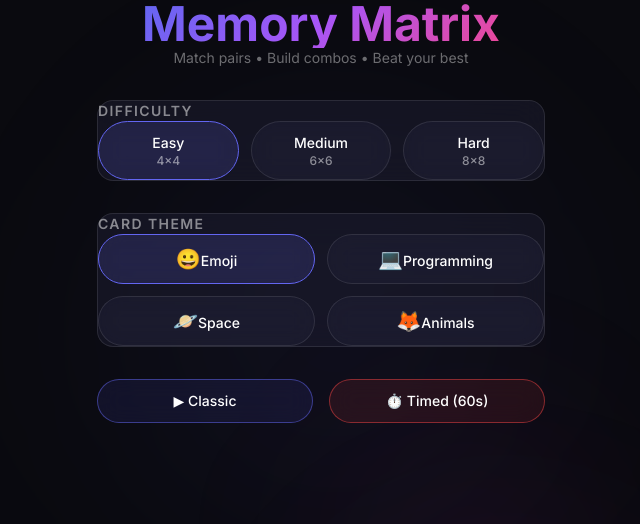
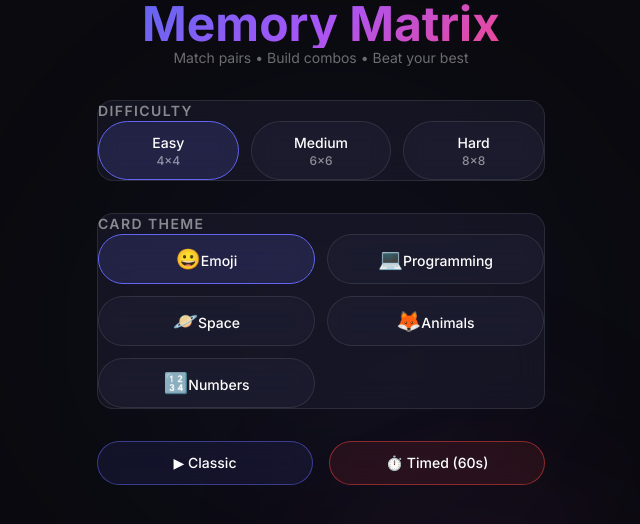
Before and after one commit to Sanjays2402/memory-matrix, a React (Vite) app: page / in a window 1280 px wide. Shown: the top 524 px of the page, without its empty margins (319-959 px from the left). Built offline with nearby package versions, Linux system fonts and the light colour scheme.

Commit message:
feat: add numbers card theme with text-style rendering

```diff
--- a/src/components/Card.jsx
+++ b/src/components/Card.jsx
@@ -4,6 +4,7 @@ export default function Card({ card, isFlipped, isMatched, isShaking, isMatchAni
   const themeData = THEMES[theme]
   const isRevealed = isFlipped || showHint || (peeking && peekProgress === 0)
   const isProgramming = theme === 'programming'
+  const isTextTheme = theme === 'programming' || theme === 'numbers'
 
   // Staggered flip-back delay per card
   const staggerDelay = peekProgress === 1 ? `${cardIndex * 30}ms` : '0ms'
@@ -62,7 +63,7 @@ export default function Card({ card, isFlipped, isMatched, isShaking, isMatchAni
             boxShadow: `inset 0 0 30px ${getCardColor()}15`,
           }}
         >
-          {isProgramming ? (
+          {isTextTheme ? (
             <span
               style={{
                 fontSize: '1.4em',
--- a/src/gameLogic.js
+++ b/src/gameLogic.js
@@ -24,6 +24,13 @@ export const THEMES = {
     icon: '🦊',
     color: '#f43f5e',
     cards: ['🦊', '🐼', '🦁', '🐯', '🐺', '🦄', '🐸', '🦋', '🐙', '🦜', '🐬', '🦈', '🐘', '🦒', '🐧', '🦉', '🐝', '🐢', '🐍', '🦅', '🐳', '🦩', '🐆', '🦔', '🐨', '🐹', '🦭', '🦫', '🐊', '🦚', '🐪', '🐻'],
+  },
+  numbers: {
+    name: 'Numbers',
+    icon: '🔢',
+    color: '#14b8a6',
+    cards: ['1', '2', '3', '4', '5', '6', '7', '8', '9', '10', '11', '12', '13', '14', '15', '16', '17', '18', '19', '20', '21', '22', '23', '24', '25', '26', '27', '28', '29', '30', '31', '32'],
+    isText: true,
   },
 }
 
```
